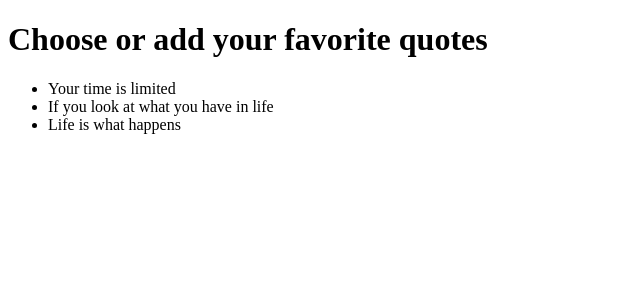
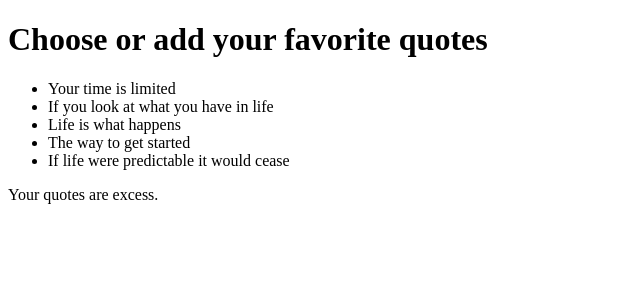
Before and after one commit to vugutsa/Quotes, an Angular app: page / in a window 1280 px wide. Shown: the top 300 px of the page, without its empty margins (0-640 px from the left). Built offline with nearby package versions, Linux system fonts and the light colour scheme.

Commit message:
add the ngIf directive to app.component.html

```diff
--- a/src/app/app.component.html
+++ b/src/app/app.component.html
@@ -8,7 +8,8 @@
   <h1>Choose or add your favorite quotes</h1>
   <ul>
       <li *ngFor='let quote of quotes'>
-        {{quote}}
+        {{quote.name}}
       </li>
   </ul>
+  <p *ngIf='quote.length > 5'>Your quotes are excess.</p>
 </div>
--- a/src/app/app.component.ts
+++ b/src/app/app.component.ts
@@ -1,5 +1,5 @@
+import { Quote } from './quote';
 import { Component } from '@angular/core';
-
 @Component({
   selector: 'app-root',
   templateUrl: './app.component.html',
@@ -10,16 +10,15 @@ export class AppComponent {
   quote = 'any quote of your choice';
 
   quotes: Quote[] = [
-    {id:1, name:'Watch finding Nemo'},
-    {id:2,name:'Buy Cookies'},
-    {id:3,name:'Get new Phone Case'},
-    {id:4,name:'Get Dog Food'},
-    {id:5,name:'Solve math homework'},
-    {id:6,name:'Plot my world domination plan'},
+    {id: 1, name: 'Your time is limited'},
+    {id: 2, name: 'If you look at what you have in life'},
+    {id: 3, name: 'Life is what happens'},
+    {id: 4, name: 'The way to get started'},
+    {id: 5, name: 'If life were predictable it would cease'},
   ];
-  quotes  : string[];
+  // quotes  : string[];
 
-  constructor(){
-    this.quotes = ['Your time is limited', 'If you look at what you have in life', 'Life is what happens'];
-  }
+  // constructor(){
+  //   this.quotes = ['Your time is limited', 'If you look at what you have in life', 'Life is what happens'];
+  // }
 }
```
